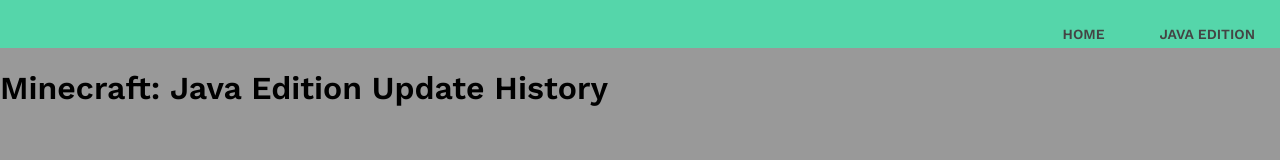
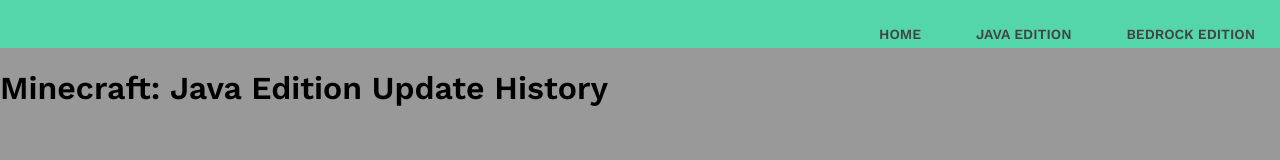
Before and after one commit to juaneth/airplaneboy14mc.github.io, a plain HTML site: page javaupdates.html in a window 1280 px wide. Drawn offline with nearby package versions, Linux system fonts and the light colour scheme.

Commit message:
Update javaupdates.html

```diff
--- a/javaupdates.html
+++ b/javaupdates.html
@@ -7,6 +7,7 @@
      <ul>
        <li><a href="./index.html">Home</a></li>
        <li><a href="./javaupdates.html">Java Edition</a></li>
+       <li><a href="./bedrockupdates.html">Bedrock Edition</a></li>
      </ul>
    </nav>
    </header>
```
